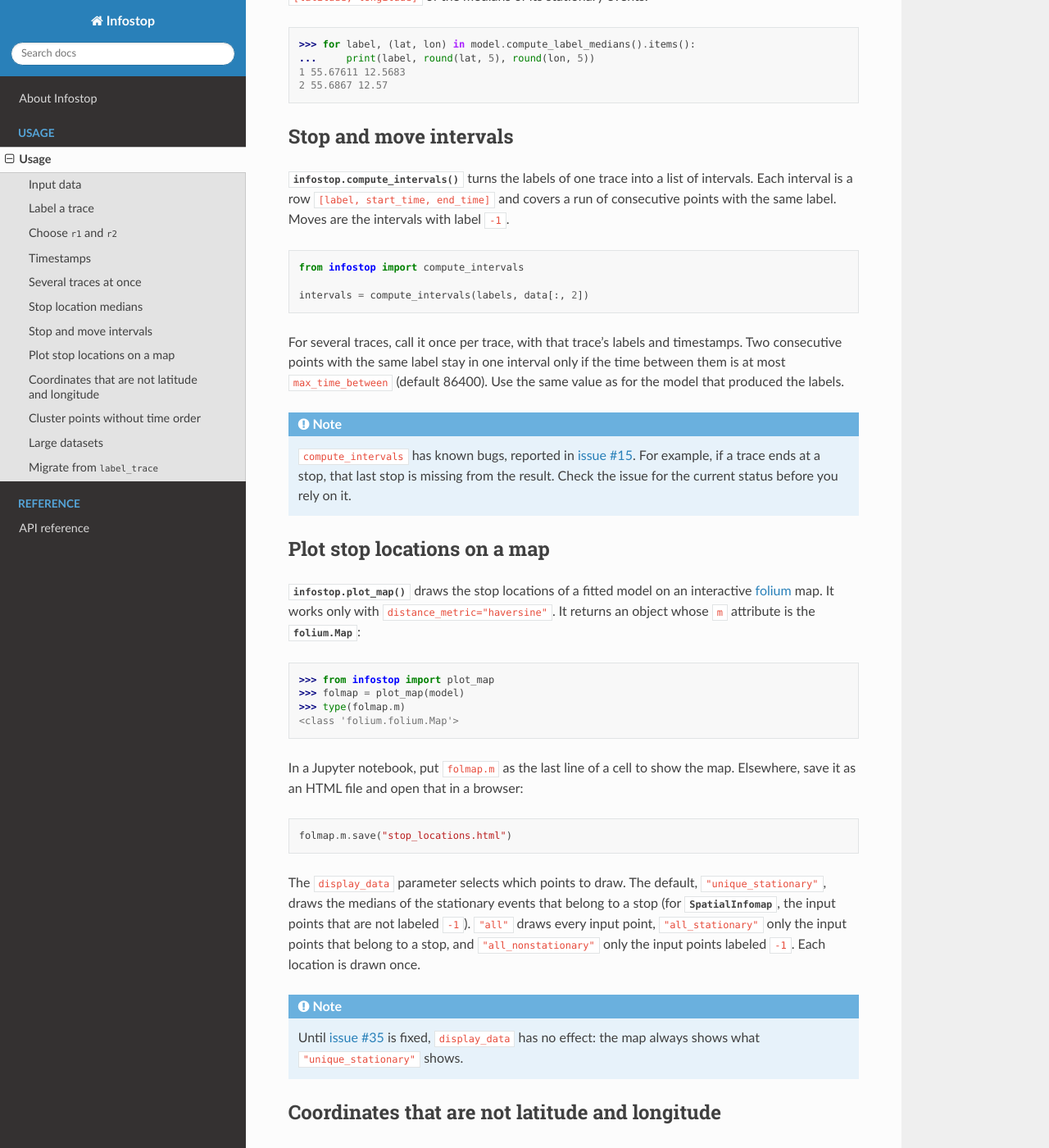
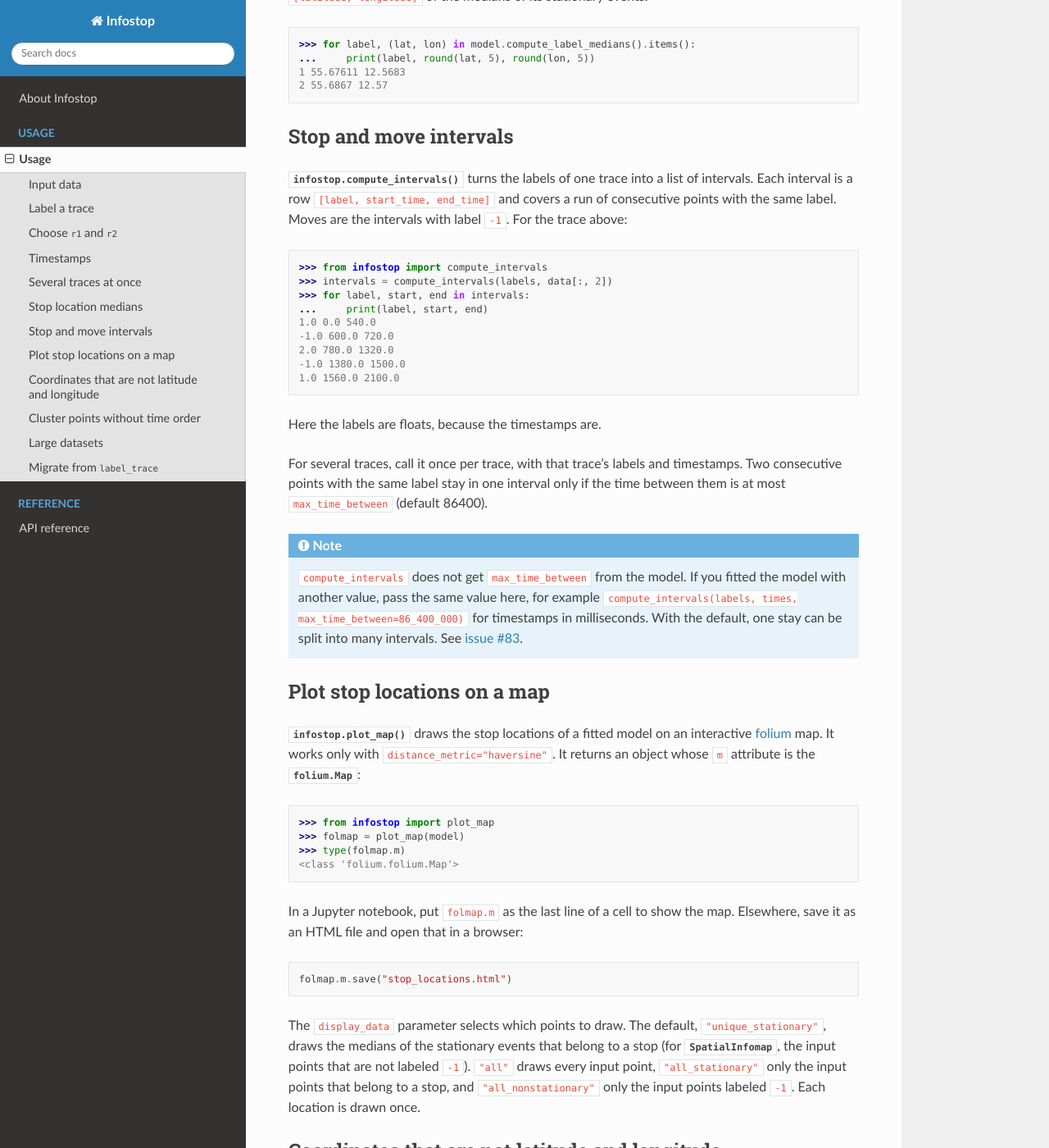
Before and after one commit to ulfaslak/infostop, a Sphinx documentation site: the page built from docs/usage/usage.rst, in a window 1280 px wide and 1400 px high, scrolled down 3802 px. Shown: the whole window at 82% size. Built offline with Sphinx 7.4.7 and the Read the Docs theme 3.1.0, drawn with Linux system fonts in a browser that asks for light colours.

Commit message:
docs: drop the stale #15 and #35 notes, show compute_intervals output [not user-tested]
The compute_intervals example now runs as a doctest with its output, and the
note points at the max_time_between mismatch that remains (#83).

Co-Authored-By: Claude Opus 5.5 <noreply@anthropic.com>

```diff
--- a/docs/usage/usage.rst
+++ b/docs/usage/usage.rst
@@ -200,25 +200,35 @@ Stop and move intervals
 :func:`infostop.compute_intervals` turns the labels of one trace into a list
 of intervals. Each interval is a row ``[label, start_time, end_time]`` and
 covers a run of consecutive points with the same label. Moves are the
-intervals with label ``-1``.
+intervals with label ``-1``. For the trace above:
 
-.. code-block:: python
+.. code-block:: pycon
 
-   from infostop import compute_intervals
+   >>> from infostop import compute_intervals
+   >>> intervals = compute_intervals(labels, data[:, 2])
+   >>> for label, start, end in intervals:
+   ...     print(label, start, end)
+   1.0 0.0 540.0
+   -1.0 600.0 720.0
+   2.0 780.0 1320.0
+   -1.0 1380.0 1500.0
+   1.0 1560.0 2100.0
 
-   intervals = compute_intervals(labels, data[:, 2])
+Here the labels are floats, because the timestamps are.
 
 For several traces, call it once per trace, with that trace's labels and
 timestamps. Two consecutive points with the same label stay in one interval
 only if the time between them is at most ``max_time_between`` (default
-86400). Use the same value as for the model that produced the labels.
+86400).
 
 .. note::
 
-   ``compute_intervals`` has known bugs, reported in
-   `issue #15 <https://github.com/ulfaslak/infostop/issues/15>`_. For
-   example, if a trace ends at a stop, that last stop is missing from the
-   result. Check the issue for the current status before you rely on it.
+   ``compute_intervals`` does not get ``max_time_between`` from the model.
+   If you fitted the model with another value, pass the same value here, for
+   example ``compute_intervals(labels, times, max_time_between=86_400_000)``
+   for timestamps in milliseconds. With the default, one stay can be split
+   into many intervals. See
+   `issue #83 <https://github.com/ulfaslak/infostop/issues/83>`_.
 
 Plot stop locations on a map
 ----------------------------
@@ -249,12 +259,6 @@ that are not labeled ``-1``). ``"all"`` draws every input point,
 ``"all_stationary"`` only the input points that belong to a stop, and
 ``"all_nonstationary"`` only the input points labeled ``-1``. Each location
 is drawn once.
-
-.. note::
-
-   Until `issue #35 <https://github.com/ulfaslak/infostop/issues/35>`_ is
-   fixed, ``display_data`` has no effect: the map always shows what
-   ``"unique_stationary"`` shows.
 
 .. _euclidean:
 
```
